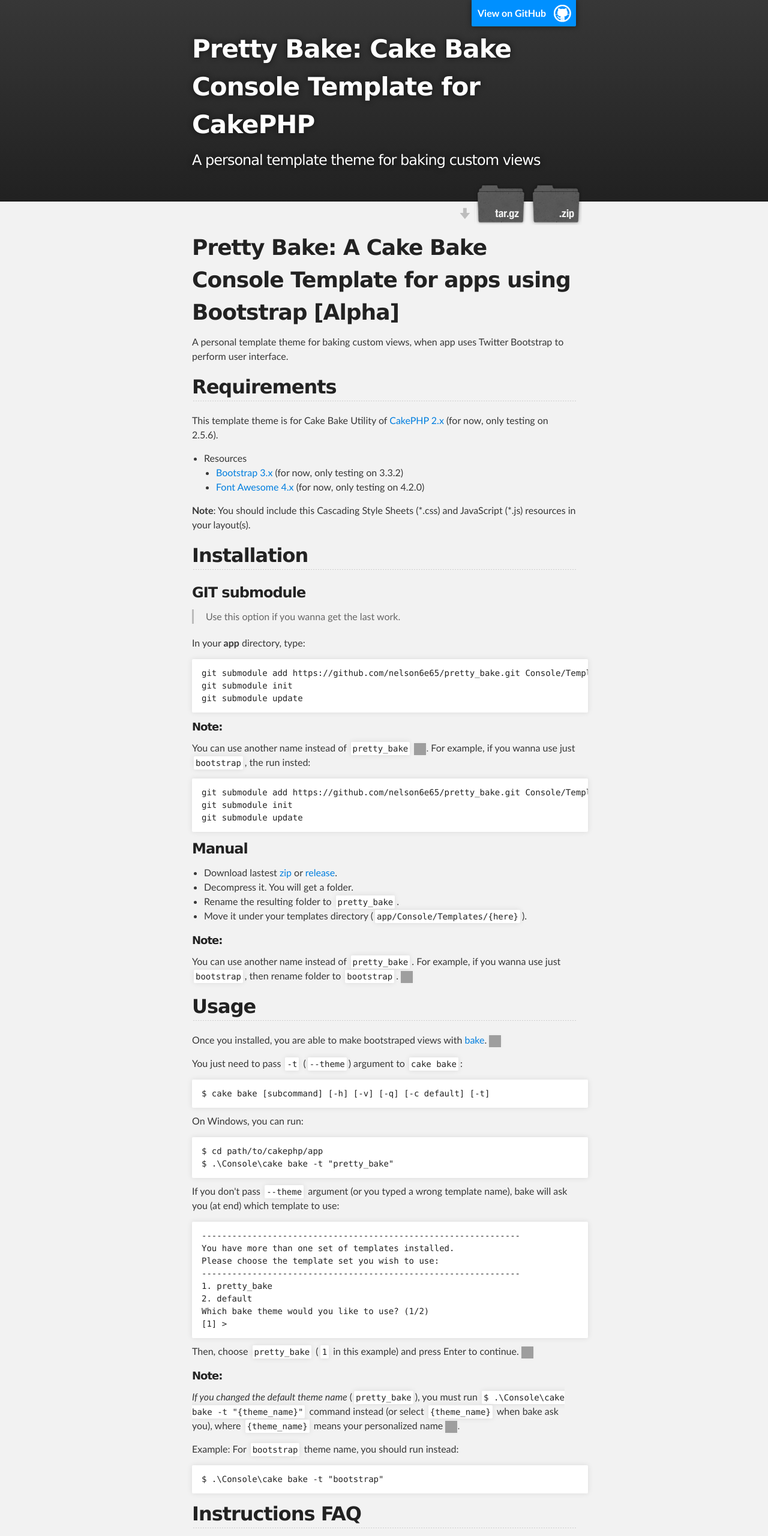
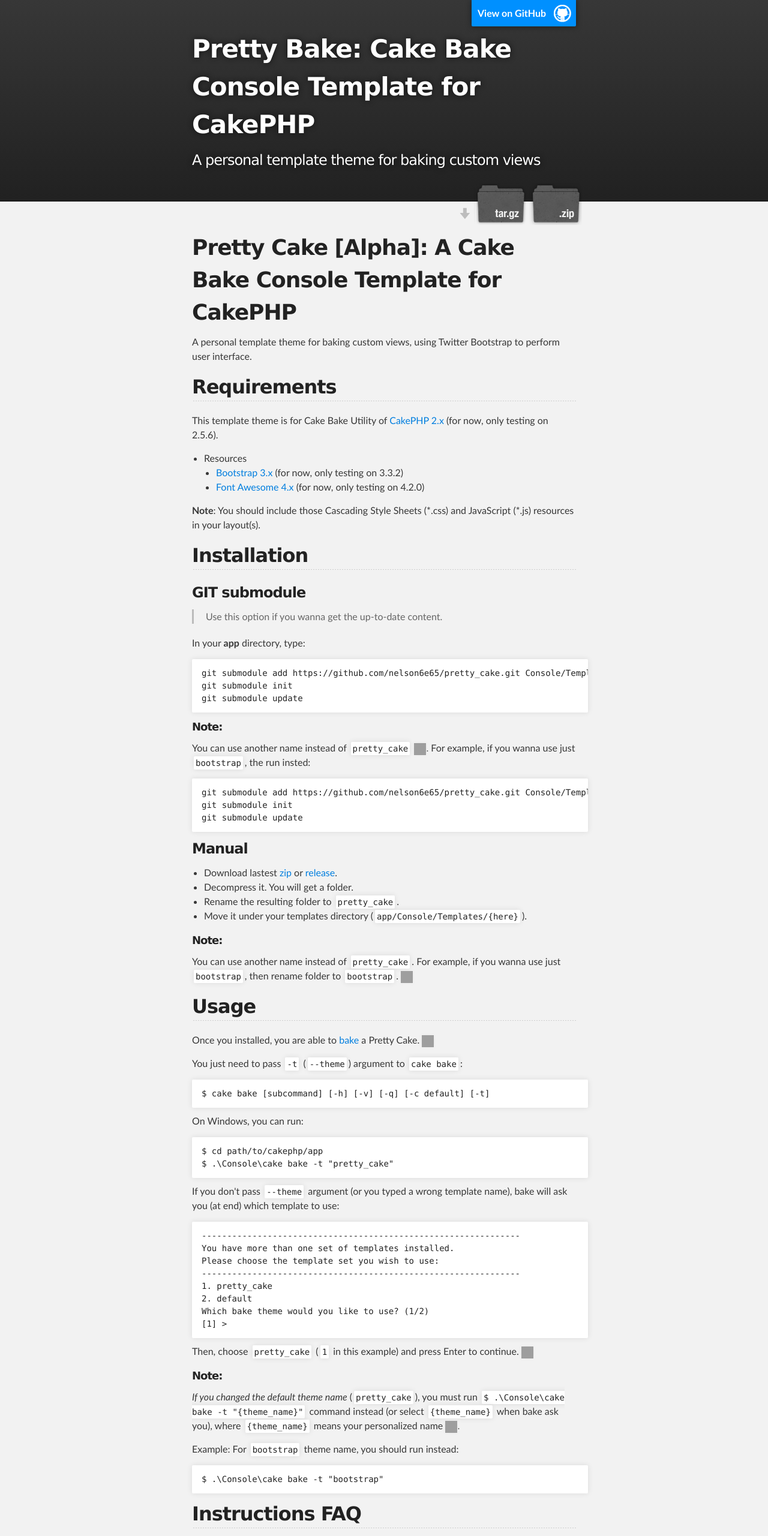
Before and after one commit to nelson6e65/pretty_cake, a plain HTML site: page index.html in a window 1280 px wide. Shown: the top 2561 px of the page at 60% size. Drawn offline with Linux system fonts and the light colour scheme; grey boxes are pictures that could not be loaded.

```diff
--- a/index.html
+++ b/index.html
@@ -16,14 +16,14 @@
     <!-- HEADER -->
     <div id="header_wrap" class="outer">
         <header class="inner">
-          <a id="forkme_banner" href="https://github.com/nelson6e65/pretty_bake">View on GitHub</a>
+          <a id="forkme_banner" href="https://github.com/nelson6e65/pretty_cake">View on GitHub</a>
 
           <h1 id="project_title">Pretty Bake: Cake Bake Console Template for CakePHP</h1>
           <h2 id="project_tagline">A personal template theme for baking custom views</h2>
 
             <section id="downloads">
-              <a class="zip_download_link" href="https://github.com/nelson6e65/pretty_bake/zipball/master">Download this project as a .zip file</a>
-              <a class="tar_download_link" href="https://github.com/nelson6e65/pretty_bake/tarball/master">Download this project as a tar.gz file</a>
+              <a class="zip_download_link" href="https://github.com/nelson6e65/pretty_cake/zipball/master">Download this project as a .zip file</a>
+              <a class="tar_download_link" href="https://github.com/nelson6e65/pretty_cake/tarball/master">Download this project as a tar.gz file</a>
             </section>
         </header>
     </div>
@@ -32,9 +32,9 @@
     <div id="main_content_wrap" class="outer">
       <section id="main_content" class="inner">
         <h1>
-<a id="pretty-bake-a-cake-bake-console-template-for-apps-using-bootstrap-alpha" class="anchor" href="#pretty-bake-a-cake-bake-console-template-for-apps-using-bootstrap-alpha" aria-hidden="true"><span class="octicon octicon-link"></span></a>Pretty Bake: A Cake Bake Console Template for apps using Bootstrap [Alpha]</h1>
+<a id="pretty-cake-alpha-a-cake-bake-console-template-for-cakephp" class="anchor" href="#pretty-cake-alpha-a-cake-bake-console-template-for-cakephp" aria-hidden="true"><span class="octicon octicon-link"></span></a>Pretty Cake [Alpha]: A Cake Bake Console Template for CakePHP</h1>
 
-<p>A personal template theme for baking custom views, when app uses Twitter Bootstrap to perform user interface.</p>
+<p>A personal template theme for baking custom views, using Twitter Bootstrap to perform user interface.</p>
 
 <h2>
 <a id="requirements" class="anchor" href="#requirements" aria-hidden="true"><span class="octicon octicon-link"></span></a>Requirements</h2>
@@ -53,7 +53,7 @@
 </li>
 </ul>
 
-<p><strong>Note</strong>: You should include this Cascading Style Sheets (*.css) and JavaScript (*.js) resources in your layout(s).</p>
+<p><strong>Note</strong>: You should include those Cascading Style Sheets (*.css) and JavaScript (*.js) resources in your layout(s).</p>
 
 <h2>
 <a id="installation" class="anchor" href="#installation" aria-hidden="true"><span class="octicon octicon-link"></span></a>Installation</h2>
@@ -62,12 +62,12 @@
 <a id="git-submodule" class="anchor" href="#git-submodule" aria-hidden="true"><span class="octicon octicon-link"></span></a>GIT submodule</h3>
 
 <blockquote>
-<p>Use this option if you wanna get the last work.</p>
+<p>Use this option if you wanna get the up-to-date content.</p>
 </blockquote>
 
 <p>In your <strong>app</strong> directory, type:</p>
 
-<pre><code>git submodule add https://github.com/nelson6e65/pretty_bake.git Console/Templates/pretty_bake
+<pre><code>git submodule add https://github.com/nelson6e65/pretty_cake.git Console/Templates/pretty_cake
 git submodule init
 git submodule update
 </code></pre>
@@ -75,9 +75,9 @@
 <h5>
 <a id="note" class="anchor" href="#note" aria-hidden="true"><span class="octicon octicon-link"></span></a>Note:</h5>
 
-<p>You can use another name instead of <code>pretty_bake</code> <img class="emoji" title=":wink:" alt=":wink:" src="https://assets-cdn.github.com/images/icons/emoji/unicode/1f609.png" height="20" width="20" align="absmiddle">. For example, if you wanna use just <code>bootstrap</code>, the run insted:</p>
+<p>You can use another name instead of <code>pretty_cake</code> <img class="emoji" title=":wink:" alt=":wink:" src="https://assets-cdn.github.com/images/icons/emoji/unicode/1f609.png" height="20" width="20" align="absmiddle">. For example, if you wanna use just <code>bootstrap</code>, the run insted:</p>
 
-<pre><code>git submodule add https://github.com/nelson6e65/pretty_bake.git Console/Templates/bootstrap
+<pre><code>git submodule add https://github.com/nelson6e65/pretty_cake.git Console/Templates/bootstrap
 git submodule init
 git submodule update
 </code></pre>
@@ -86,21 +86,21 @@
 <a id="manual" class="anchor" href="#manual" aria-hidden="true"><span class="octicon octicon-link"></span></a>Manual</h3>
 
 <ul>
-<li>Download lastest <a href="https://github.com/nelson6e65/pretty_bake/archive/master.zip">zip</a> or <a href="https://github.com/nelson6e65/pretty_bake/releases">release</a>.</li>
+<li>Download lastest <a href="https://github.com/nelson6e65/pretty_cake/archive/master.zip">zip</a> or <a href="https://github.com/nelson6e65/pretty_cake/releases">release</a>.</li>
 <li>Decompress it. You will get a  folder.</li>
-<li>Rename the resulting folder to <code>pretty_bake</code>.</li>
+<li>Rename the resulting folder to <code>pretty_cake</code>.</li>
 <li>Move it under your templates directory (<code>app/Console/Templates/{here}</code>).</li>
 </ul>
 
 <h5>
 <a id="note-1" class="anchor" href="#note-1" aria-hidden="true"><span class="octicon octicon-link"></span></a>Note:</h5>
 
-<p>You can use another name instead of <code>pretty_bake</code>. For example, if you wanna use just <code>bootstrap</code>, then rename folder to <code>bootstrap</code>. <img class="emoji" title=":wink:" alt=":wink:" src="https://assets-cdn.github.com/images/icons/emoji/unicode/1f609.png" height="20" width="20" align="absmiddle"></p>
+<p>You can use another name instead of <code>pretty_cake</code>. For example, if you wanna use just <code>bootstrap</code>, then rename folder to <code>bootstrap</code>. <img class="emoji" title=":wink:" alt=":wink:" src="https://assets-cdn.github.com/images/icons/emoji/unicode/1f609.png" height="20" width="20" align="absmiddle"></p>
 
 <h2>
 <a id="usage" class="anchor" href="#usage" aria-hidden="true"><span class="octicon octicon-link"></span></a>Usage</h2>
 
-<p>Once you installed, you are able to make bootstraped views with <a href="http://book.cakephp.org/2.0/en/console-and-shells/code-generation-with-bake.html">bake</a>. <img class="emoji" title=":smiley:" alt=":smiley:" src="https://assets-cdn.github.com/images/icons/emoji/unicode/1f603.png" height="20" width="20" align="absmiddle"></p>
+<p>Once you installed, you are able to <a href="http://book.cakephp.org/2.0/en/console-and-shells/code-generation-with-bake.html">bake</a> a Pretty Cake. <img class="emoji" title=":smiley:" alt=":smiley:" src="https://assets-cdn.github.com/images/icons/emoji/unicode/1f603.png" height="20" width="20" align="absmiddle"></p>
 
 <p>You just need to pass <code>-t</code> (<code>--theme</code>) argument to <code>cake bake</code>:</p>
 
@@ -110,7 +110,7 @@
 <p>On Windows, you can run:</p>
 
 <pre><code>$ cd path/to/cakephp/app
-$ .\Console\cake bake -t "pretty_bake"
+$ .\Console\cake bake -t "pretty_cake"
 </code></pre>
 
 <p>If you don't pass <code>--theme</code> argument (or you typed a wrong template name), bake will ask you (at end) which template to use:</p>
@@ -119,18 +119,18 @@
 You have more than one set of templates installed.
 Please choose the template set you wish to use:
 ---------------------------------------------------------------
-1. pretty_bake
+1. pretty_cake
 2. default
 Which bake theme would you like to use? (1/2)
 [1] &gt;
 </code></pre>
 
-<p>Then, choose <code>pretty_bake</code> (<code>1</code> in this example) and press Enter to continue. <img class="emoji" title=":satisfied:" alt=":satisfied:" src="https://assets-cdn.github.com/images/icons/emoji/unicode/1f606.png" height="20" width="20" align="absmiddle"></p>
+<p>Then, choose <code>pretty_cake</code> (<code>1</code> in this example) and press Enter to continue. <img class="emoji" title=":satisfied:" alt=":satisfied:" src="https://assets-cdn.github.com/images/icons/emoji/unicode/1f606.png" height="20" width="20" align="absmiddle"></p>
 
 <h5>
 <a id="note-2" class="anchor" href="#note-2" aria-hidden="true"><span class="octicon octicon-link"></span></a>Note:</h5>
 
-<p><em>If you changed the default theme name</em> (<code>pretty_bake</code>), you must run <code>$ .\Console\cake bake -t "{theme_name}"</code>  command instead (or select <code>{theme_name}</code> when bake ask you), where <code>{theme_name}</code> means your personalized name <img class="emoji" title=":wink:" alt=":wink:" src="https://assets-cdn.github.com/images/icons/emoji/unicode/1f609.png" height="20" width="20" align="absmiddle">.</p>
+<p><em>If you changed the default theme name</em> (<code>pretty_cake</code>), you must run <code>$ .\Console\cake bake -t "{theme_name}"</code>  command instead (or select <code>{theme_name}</code> when bake ask you), where <code>{theme_name}</code> means your personalized name <img class="emoji" title=":wink:" alt=":wink:" src="https://assets-cdn.github.com/images/icons/emoji/unicode/1f609.png" height="20" width="20" align="absmiddle">.</p>
 
 <p>Example: For <code>bootstrap</code> theme name, you should run instead:</p>
 
@@ -168,9 +168,9 @@
 
 <blockquote>
 <p>As I said in install instructions, content of this theme <em>must</em> be located inside templates directory: <code>app / Console / Templates / {theme_name} /</code>.
-The default <code>{theme_name}</code> is <code>pretty_bake</code>:</p>
+The default <code>{theme_name}</code> is <code>pretty_cake</code>:</p>
 
-<p><code>path/to/cakephp/app/Console/Templates/pretty_bake/</code></p>
+<p><code>path/to/cakephp/app/Console/Templates/pretty_cake/</code></p>
 </blockquote>
 
 <p><strong>What is Git submodule?</strong></p>
@@ -186,8 +186,10 @@
 <a id="view-actions" class="anchor" href="#view-actions" aria-hidden="true"><span class="octicon octicon-link"></span></a>View actions</h3>
 
 <ul>
-<li>[ ] Personalize 'index' view</li>
-<li>[x] Personalize 'view' view </li>
+<li>[x] Personalize 'index' view <img class="emoji" title=":cake:" alt=":cake:" src="https://assets-cdn.github.com/images/icons/emoji/unicode/1f370.png" height="20" width="20" align="absmiddle">
+</li>
+<li>[x] Personalize 'view' view <img class="emoji" title=":cake:" alt=":cake:" src="https://assets-cdn.github.com/images/icons/emoji/unicode/1f370.png" height="20" width="20" align="absmiddle">
+</li>
 <li>[ ] Personalize 'add' view</li>
 <li>[ ] Personalize 'edit' view</li>
 <li>[ ] Add 'delete' view (?)</li>
```
Also changed, not shown: params.json (+1 -1 lines).
